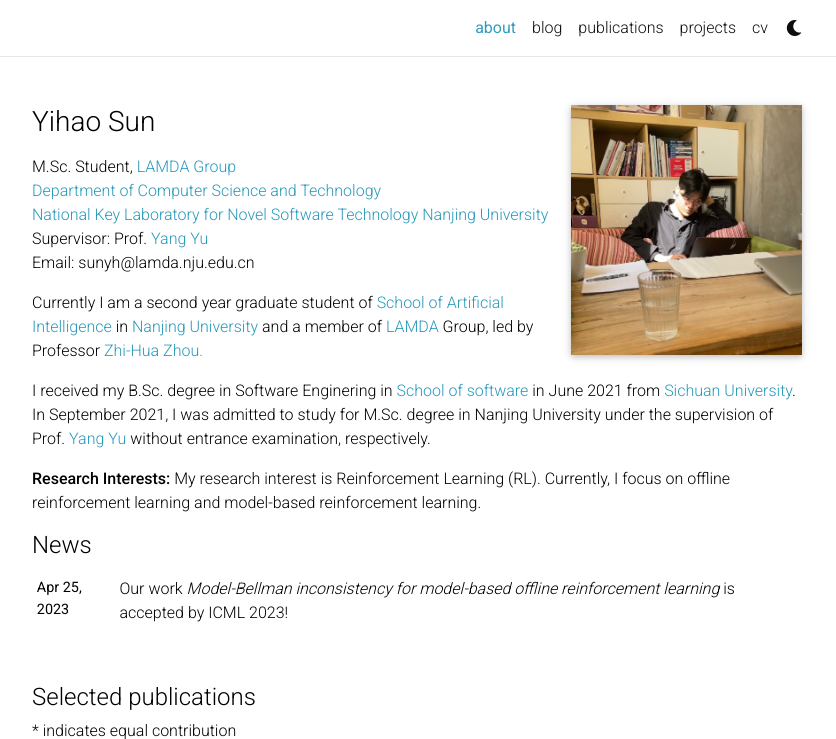
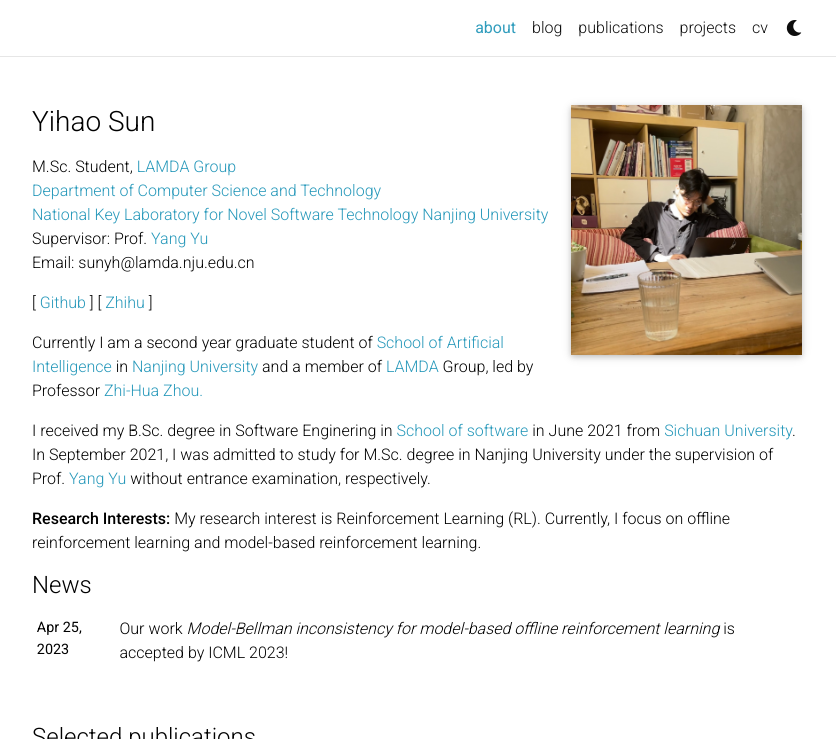
Before and after one commit to yihaosun1124/yihaosun1124.github.io, a Jekyll site: the page built from _pages/about.md, in a window 1280 px wide and 1298 px high, cut to the strip 0-739 px from the top of the window. Shown: the whole strip, without its empty margins (223-1059 px from the left). Built offline with Jekyll 4.4.1, drawn with Linux system fonts in a browser that asks for light colours; comment, search, counter and statistics services are not loaded; a style sheet for code colours, icons or effects is not loaded.

Commit message:
docs: update about.md

```diff
--- a/_pages/about.md
+++ b/_pages/about.md
@@ -21,6 +21,8 @@ M.Sc. Student, <a href="http://lamda.nju.edu.cn/CH.MainPage.ashx">LAMDA Group</a
 Supervisor: Prof. <a href="http://lamda.nju.edu.cn/yuy/">Yang Yu</a> <br/>
 Email: sunyh@lamda.nju.edu.cn <br/>
 
+[ [Github](https://github.com/yihaosun1124) ] [ [Zhihu](https://www.zhihu.com/people/hao-yue-dang-kong-55-6) ]
+
 Currently I am a second year graduate student of <a href="http://ai.nju.edu.cn/" target="_blank">School of Artificial Intelligence</a> in
 <a href="http://www.nju.edu.cn/" target="_blank">Nanjing University</a> and a member of
 <a href="http://www.lamda.nju.edu.cn/CH.MainPage.ashx" target="_blank">LAMDA</a> Group, led by Professor <a href="http://cs.nju.edu.cn/zhouzh/" target="_blank">Zhi-Hua Zhou.</a>
```
